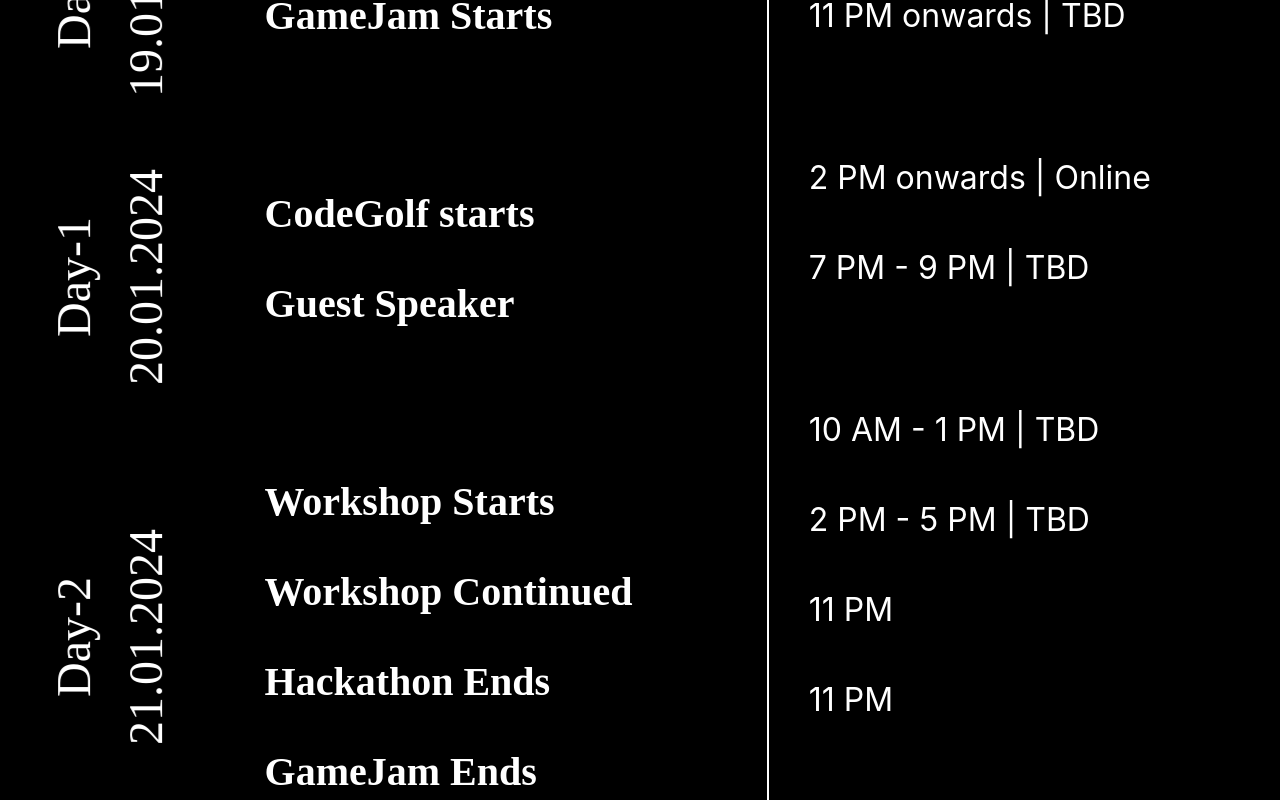
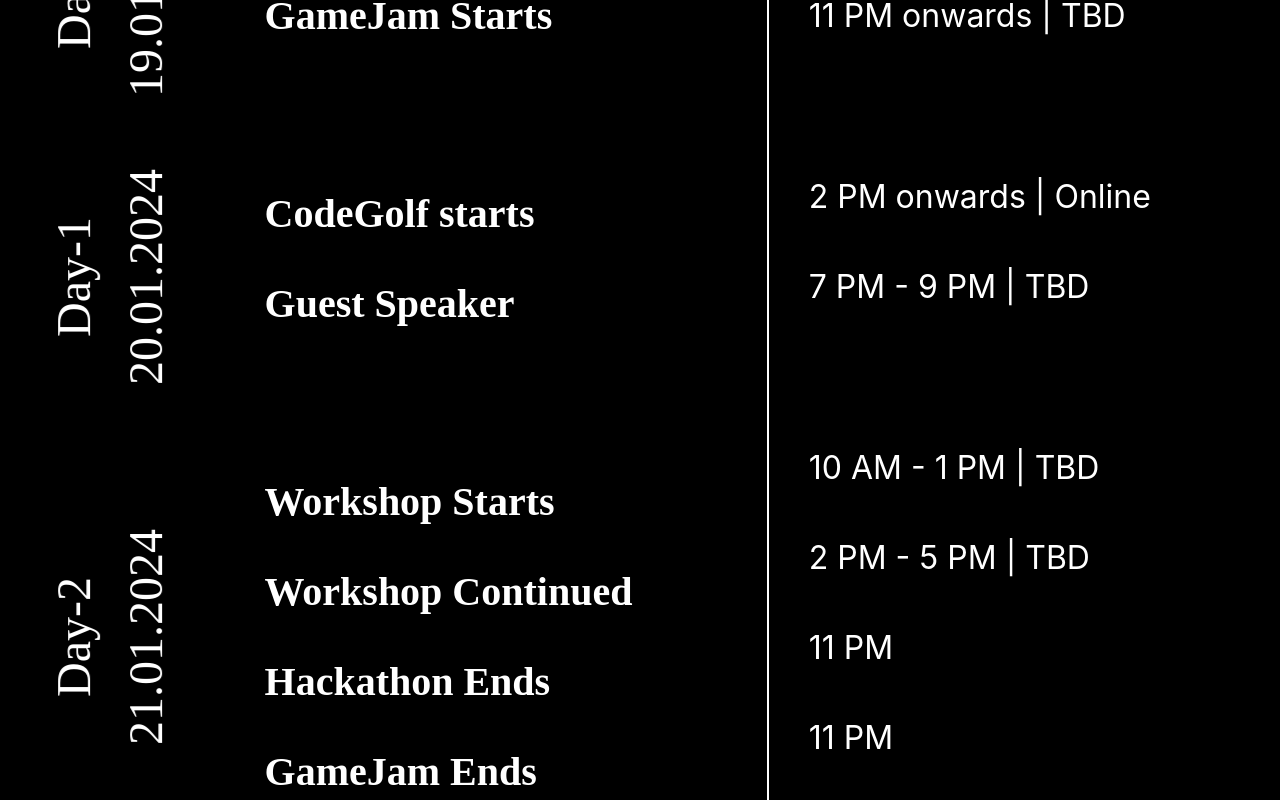
Before and after one commit to Devsoc-BPGC/devfest3-website, a React (Create React App) app: page / in a window 1280 px wide. Shown: the part 1940-2740 px from the top of the page. Built offline with nearby package versions, Linux system fonts and the light colour scheme; a web font is replaced by a local one.

Commit message:
Minor alignment fix

```diff
--- a/src/App.js
+++ b/src/App.js
@@ -93,6 +93,9 @@ function App() {
         <Flex alignItems={"center"} justifyContent={"space-evenly"} height={"100vh"} direction={"column"} id={"sponsors"} ref={sponsorsRef}>
           <Sponsorscard />
         </Flex>
+        <Flex width={"100%"} justifyContent={"center"}>
+          <Divider borderColor={"#0F9F96"} m={"5%"} width={"90%"} borderRadius={"4px"} borderBottomWidth={"2px"} opacity={1} />
+        </Flex>
         <Flex alignItems={"center"} justifyContent={"start"} direction={"column"} ref={aboutRef}>
           <About />
         </Flex>
--- a/src/components/Timecard.js
+++ b/src/components/Timecard.js
@@ -2,7 +2,7 @@ import React from "react";
 import { Box, Text } from "@chakra-ui/react";
 function Timecard(props) {
   return (
-    <Box display="flex" flexDir="row" width="100%" marginBottom="4.5rem" paddingLeft={"3%"}>
+    <Box display="flex" flexDir="row" width="100%" marginBottom="5.7rem" paddingLeft={"3%"}>
       <Box display="flex" flexDir="column" height="100%" width="100%" justifyContent="space-between" alignItems="center">
         {props.events.map((item, index) => {
           return (
```
